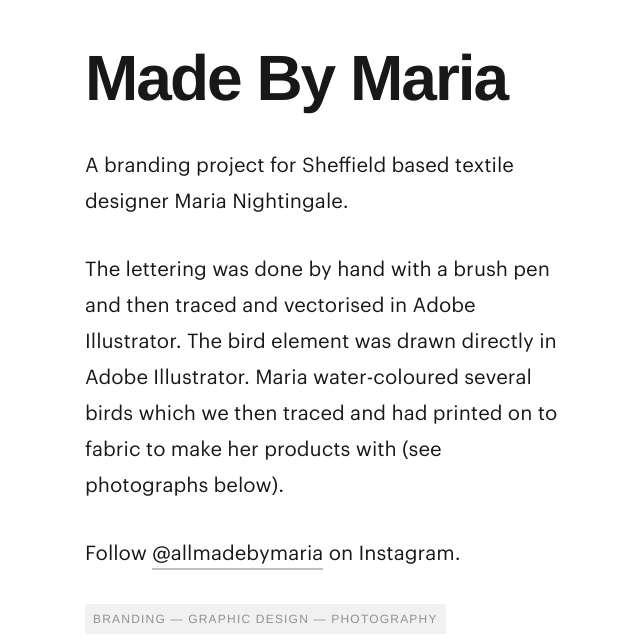
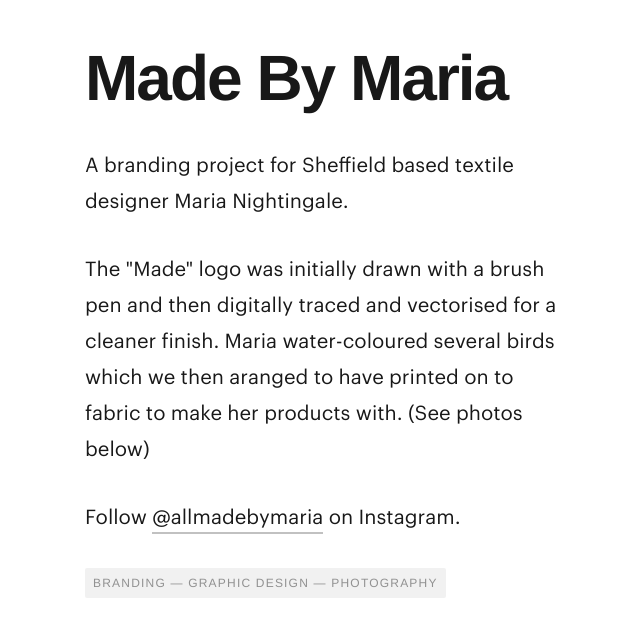
Before and after one commit to davemullenjnr/davemullenjnr, a Jekyll site: the page built from _projects/made-by-maria.md, in a window 1280 px wide and 900 px high, scrolled down 857 px, cut to the strip 0-637 px from the top of the window. Shown: the whole strip, without its empty margins (59-699 px from the left). Built offline with Jekyll 4.4.1, drawn with Linux system fonts in a browser that asks for light colours; some web fonts are replaced.

Commit message:
Update _projects/made-by-maria.md

```diff
--- a/_projects/made-by-maria.md
+++ b/_projects/made-by-maria.md
@@ -12,7 +12,7 @@ tags:
   - tag: Photography
 description:
   - paragraph: A branding project for Sheffield based textile designer Maria Nightingale.
-  - paragraph: The lettering was done by hand with a brush pen and then traced and vectorised in Adobe Illustrator. The bird element was drawn directly in Adobe Illustrator. Maria water-coloured several birds which we then traced and had printed on to fabric to make her products with (see photographs below).
+  - paragraph: The "Made" logo was initially drawn with a brush pen and then digitally traced and vectorised for a cleaner finish. Maria water-coloured several birds which we then aranged to have printed on to fabric to make her products with. (See photos below)
   - paragraph: Follow <a class="link-body" href="https://instagram.com/allmadebymaria">@allmadebymaria</a> on Instagram.
 images:
   - image_path: made-by-maria/made-by-maria-bird-logo-on-apron
```
